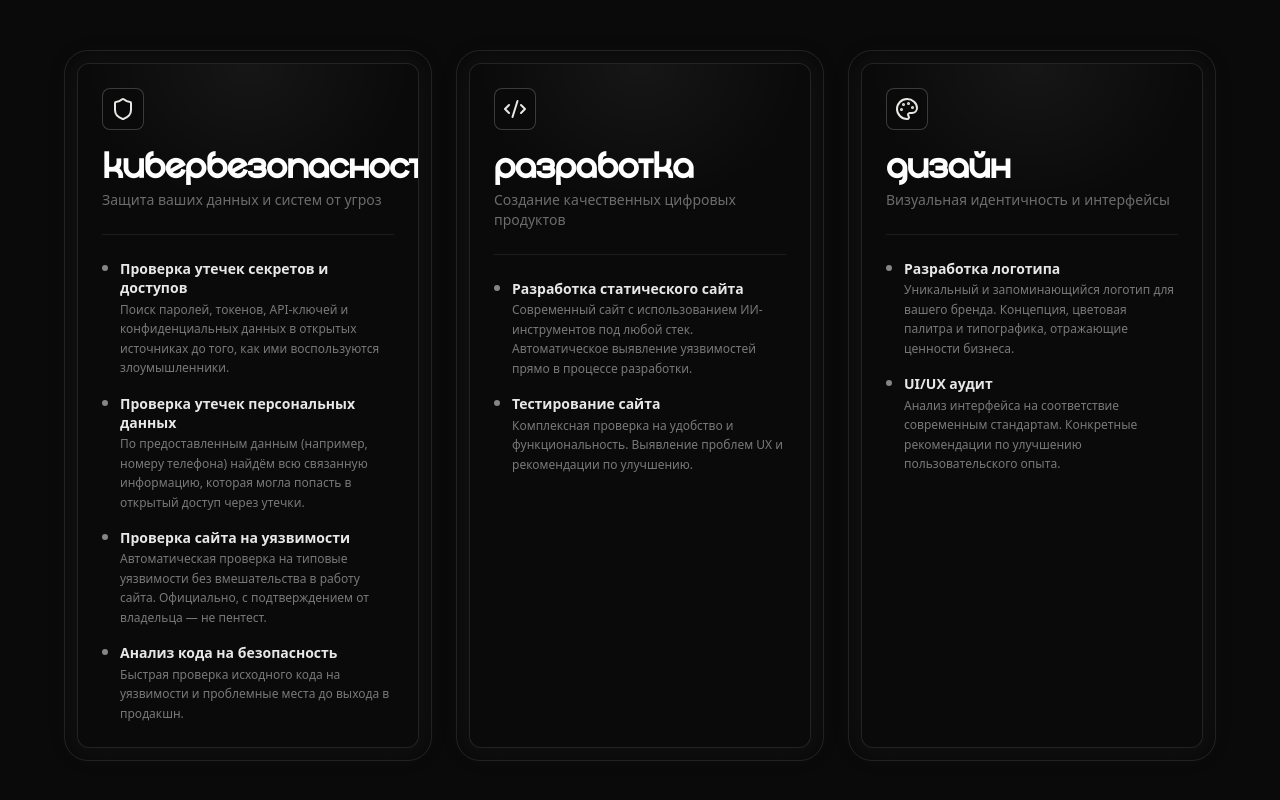
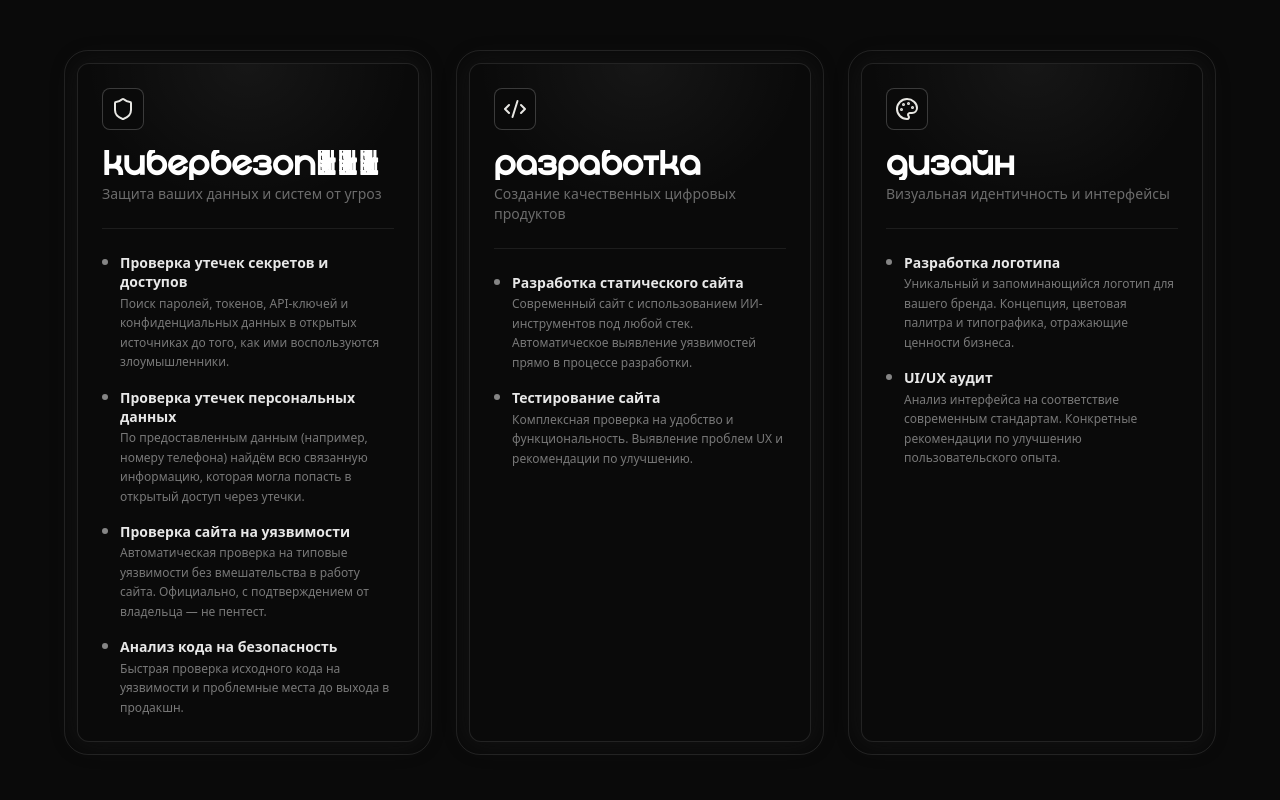
Before and after one commit to opensophy-projects/landing, a React (Vite) app: page / in a window 1280 px wide. Shown: the part 2743-3543 px from the top of the page. Built offline with nearby package versions, Linux system fonts and the light colour scheme.

Commit message:
Updated glowing-service-card.tsx

```diff
--- a/src/components/ui/glowing-service-card.tsx
+++ b/src/components/ui/glowing-service-card.tsx
@@ -93,8 +93,6 @@ export const GlowingServiceCard = memo(({
   }, [handleMove]);
 
   const glowColor = isNegative ? "#ffffff" : "#000000";
-
-  // Full border color on hover
   const hoverBorderColor = isNegative ? "rgba(255,255,255,0.55)" : "rgba(0,0,0,0.55)";
   const idleBorderColor  = isNegative ? "rgba(255,255,255,0.10)" : "rgba(0,0,0,0.10)";
 
@@ -104,7 +102,6 @@ export const GlowingServiceCard = memo(({
       onMouseEnter={() => setHovered(true)}
       onMouseLeave={() => setHovered(false)}
       className={cn(
-        // Keep the original double-border structure: outer wrapper + inner card
         "relative rounded-[1.25rem] p-2 md:rounded-[1.5rem] md:p-3 transition-all duration-200",
         className
       )}
@@ -141,14 +138,14 @@ export const GlowingServiceCard = memo(({
         )} />
       </div>
 
-      {/* Inner card — second border of the double-border */}
+      {/* Inner card */}
       <div className={cn(
         "relative flex h-full flex-col overflow-hidden rounded-xl border-[0.75px] p-6 shadow-sm md:p-6",
         isNegative
           ? "bg-[#0a0a0a] border-white/10 shadow-[0px_0px_27px_0px_rgba(45,45,45,0.3)]"
           : "bg-[#E8E7E3] border-black/10"
       )}>
-        {/* Static ambient glow at top — b&w only */}
+        {/* Static ambient glow */}
         <div
           className="pointer-events-none absolute inset-0 rounded-[inherit]"
           style={{
@@ -167,7 +164,6 @@ export const GlowingServiceCard = memo(({
                 "w-fit rounded-lg border-[0.75px] p-2 mb-5",
                 isNegative
                   ? "border-white/20 bg-[#0a0a0a]"
-                  // FIX: light theme icon bg = card bg, not black/5
                   : "border-black/20 bg-[#E8E7E3]"
               )}
             >
@@ -176,12 +172,19 @@ export const GlowingServiceCard = memo(({
               </div>
             </div>
 
+            {/* ── TITLE: адаптивный размер, не переносится ── */}
             <h3
               className={cn(
-                "text-2xl md:text-3xl font-bold mb-1 tracking-tight",
+                "font-bold mb-1 leading-none",
                 isNegative ? "text-white" : "text-black"
               )}
-              style={{ fontFamily: "UnifixSP, sans-serif" }}
+              style={{
+                fontFamily: "UnifixSP, sans-serif",
+                fontSize: "clamp(1.25rem, 2.5vw, 1.875rem)",
+                whiteSpace: "nowrap",
+                overflow: "hidden",
+                textOverflow: "ellipsis",
+              }}
             >
               {title}
             </h3>
```
